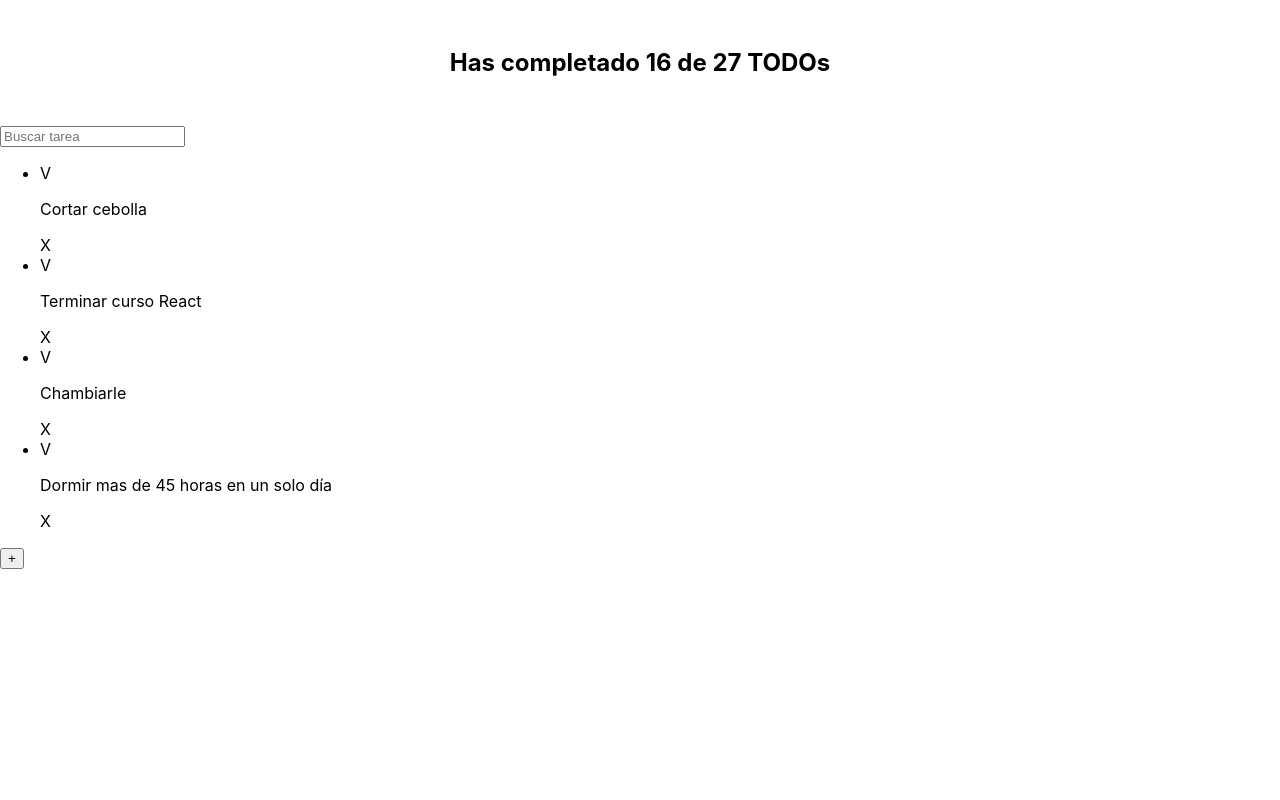
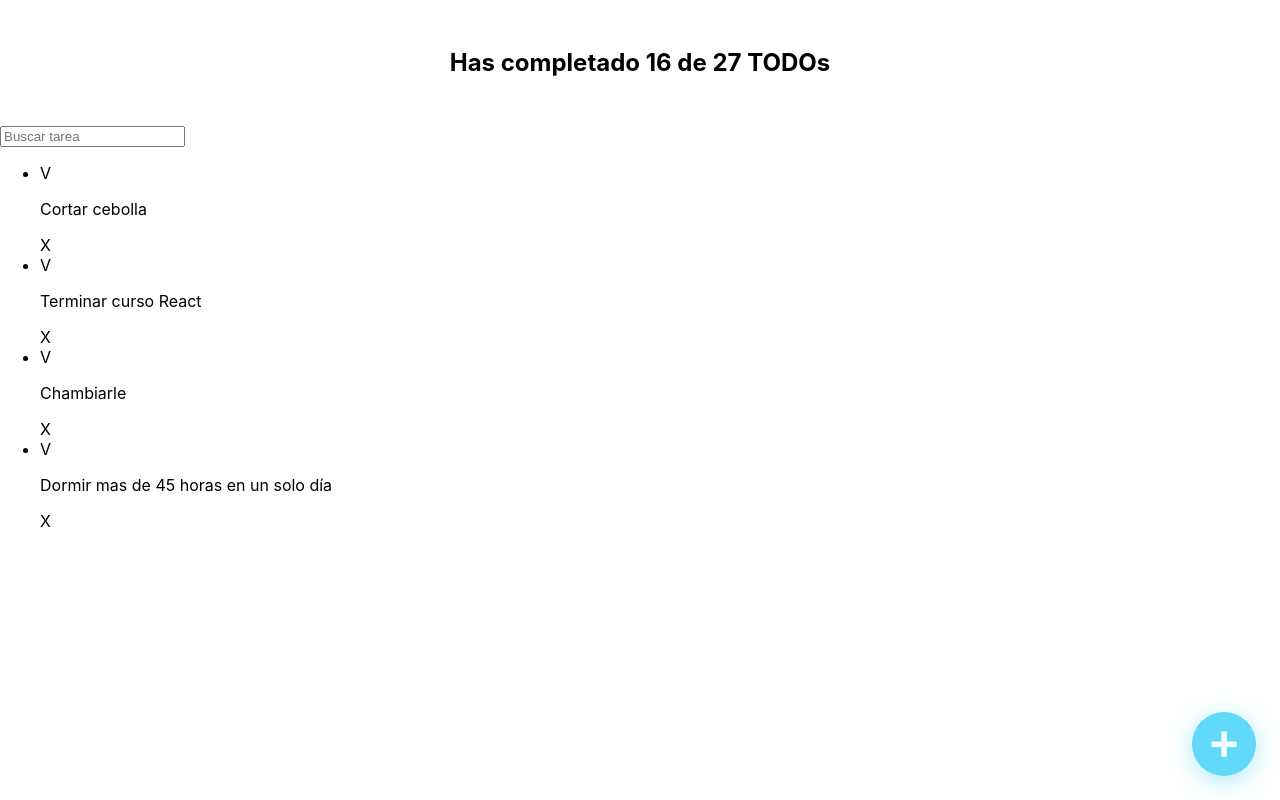
Before and after one commit to AdrianGerman/TODO-Machine, a React (Create React App) app: page / in a window 1280 px wide. Built offline with nearby package versions, Linux system fonts and the light colour scheme.

Commit message:
button todo

```diff
--- a/src/js/CreateTodoBtn.js
+++ b/src/js/CreateTodoBtn.js
@@ -1,5 +1,7 @@
+import "../styles/CreateTodoBtn.css";
+
 function CreateTodoBtn() {
-  return <button>+</button>;
+  return <button className="CreateTodoBtn">+</button>;
 }
 
 export { CreateTodoBtn };
--- /dev/null
+++ b/src/styles/CreateTodoBtn.css
@@ -0,0 +1,24 @@
+.CreateTodoBtn {
+  background-color: #61dafa;
+  box-shadow: 0px 5px 25px rgba(97, 218, 250, 0.5);
+  border: none;
+  border-radius: 50%;
+  cursor: pointer;
+  font-size: 50px;
+  position: fixed;
+  bottom: 24px;
+  right: 24px;
+  font-weight: bold;
+  color: #fafafa;
+  display: flex;
+  justify-content: center;
+  align-items: center;
+  height: 64px;
+  width: 64px;
+  transform: rotate(0);
+  transition: 0.3s ease;
+}
+
+.CreateTodoBtn:hover {
+  transform: rotate(224deg);
+}
```
